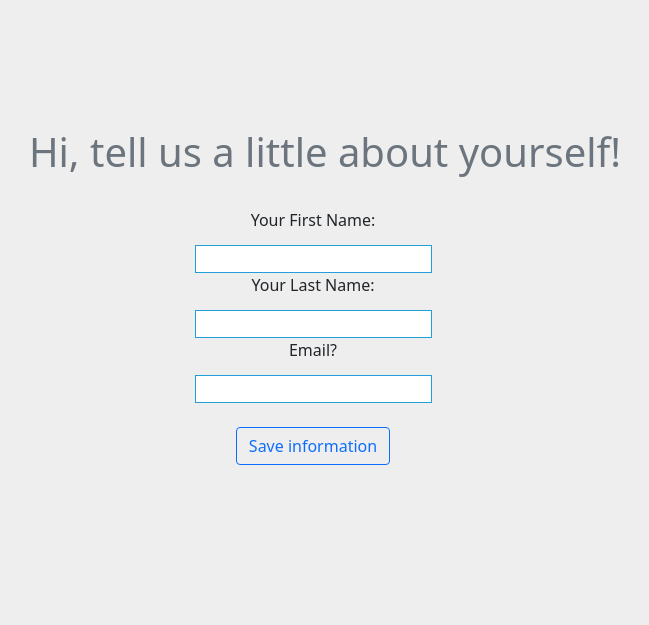
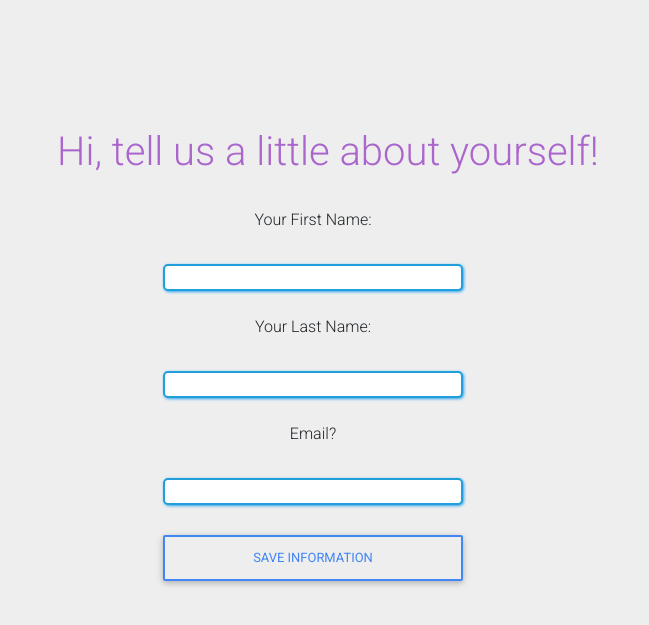
Before and after one commit to EricTianyuWang/RoomFinderWebApp, a Django app: template finder/templates/finder/profile.html in a window 1280 px wide. Shown: the top 625 px of the page, without its empty margins (327-976 px from the left). Run offline with Django 3.2, Linux system fonts and the light colour scheme; the template is opened without the code that fills it, so the values that code supplies are empty; some libraries are stand-ins or nearby versions.

Commit message:
fixed_some_html

```diff
--- a/finder/templates/finder/index.html
+++ b/finder/templates/finder/index.html
@@ -66,6 +66,10 @@
     text-align: center;
   }
 </style>
+<div class="form-container container center" style="text-align: center; width: 100vw; padding-top: 4em;  ">
+  <form method="get" action="#">
+      <a href="{% url 'profile' %}" class="btn btn-primary">Profile</a>
+
 
 <body>
   <div class="form-container container center" style="text-align: center; width: 100vw; padding-top: 4em;  ">
--- a/finder/templates/finder/profile.html
+++ b/finder/templates/finder/profile.html
@@ -1,12 +1,24 @@
 <head>
-    <link rel="stylesheet" href="https://fonts.googleapis.com/css?family=Roboto:300,400,500,700&display=swap">
-        <!-- Bootstrap core CSS -->
-        <link href="https://cdnjs.cloudflare.com/ajax/libs/twitter-bootstrap/4.5.0/css/bootstrap.min.css" rel="stylesheet">
-        <!-- Material Design Bootstrap -->
-        <link href="https://cdn.jsdelivr.net/npm/bootstrap@5.0.1/dist/css/bootstrap.min.css" rel="stylesheet">
-  </head>
+  <script src="https://code.jquery.com/jquery-3.5.1.js" integrity="sha256-QWo7LDvxbWT2tbbQ97B53yJnYU3WhH/C8ycbRAkjPDc="
+    crossorigin="anonymous"></script>
+  <script src="https://code.jquery.com/ui/1.12.1/jquery-ui.js"
+    integrity="sha256-T0Vest3yCU7pafRw9r+settMBX6JkKN06dqBnpQ8d30=" crossorigin="anonymous"></script>
+    <link href="https://cdn.jsdelivr.net/npm/bootstrap@5.0.1/dist/css/bootstrap.min.css" rel="stylesheet">
 
-<style>
+  <link rel="stylesheet" href="https://stackpath.bootstrapcdn.com/bootstrap/4.1.3/css/bootstrap.min.css"
+    integrity="sha384-MCw98/SFnGE8fJT3GXwEOngsV7Zt27NXFoaoApmYm81iuXoPkFOJwJ8ERdknLPMO" crossorigin="anonymous">
+  <script src="https://stackpath.bootstrapcdn.com/bootstrap/4.1.3/js/bootstrap.min.js"
+    integrity="sha384-ChfqqxuZUCnJSK3+MXmPNIyE6ZbWh2IMqE241rYiqJxyMiZ6OW/JmZQ5stwEULTy"
+    crossorigin="anonymous"></script>
+  <link rel="stylesheet" href="http://cdnjs.cloudflare.com/ajax/libs/font-awesome/4.4.0/css/font-awesome.min.css">
+  <link href="css/addons-pro/cards-extended.min.css" rel="stylesheet">
+  <link rel="stylesheet" href="https://use.fontawesome.com/releases/v5.8.2/css/all.css">
+  <link rel="stylesheet" href="https://fonts.googleapis.com/css?family=Roboto:300,400,500,700&display=swap">
+  <link href="https://cdnjs.cloudflare.com/ajax/libs/twitter-bootstrap/4.5.0/css/bootstrap.min.css" rel="stylesheet">
+  <link href="https://cdnjs.cloudflare.com/ajax/libs/mdbootstrap/4.19.1/css/mdb.min.css" rel="stylesheet">
+</head>
+
+  <style>
     body {
       background-color: #eeeeee;
       height: 100vh;
@@ -20,6 +32,19 @@
       margin: 0;
     }
 
+    input {
+        border: 2px solid #209fda;
+        box-shadow: 1px 1px 3px rgb(46, 163, 241);
+      font-size: 14px;
+      font-weight: 600;
+    width: 300px;
+
+        border-radius: 5px;
+    }
+
+    textarea {
+        border: 1px solid #209fda;
+    }
     .form {
       background-color: #ffffff;
       width: 500px;
@@ -29,22 +54,6 @@
       overflow: hidden;
       box-shadow: 0 2px 10px -3px #333;
       text-align: center;
-    }
-
-    label {
-        padding-bottom: 5px;
-    }
-
-    input {
-        border: 1px solid #209fda;
-    }
-    textarea {
-        border: 1px solid #209fda;
-    }
-
-    li {
-        text-decoration: none;
-        list-style: none;
     }
   </style>
 
@@ -58,15 +67,15 @@
     <form method="POST" class="center" style="display: flex; flex-direction: column; margin-left: 10vw; text-align: left">
         {% csrf_token %}
         <label for="student_fname">Your First Name: </label>
-        <br>
+        <br><br>
         <input id="student_fname" type="text" name="student_fname" value="{{student_fname}}" required>
-        <br>
+        <br><br>
         <label for="your_name">Your Last Name: </label>
-        <br>
+        <br><br>
         <input id="student_lname" type="text" name="student_lname" value="{{student_lname}}" required>
-        <br>
+        <br><br>
         <label for="student_email">Email? </label>
-        <br>
+        <br><br>
         <input id="student_email" type="text" name="student_email" value="{{student_email}}" required>
         <br>
         <br>
```
